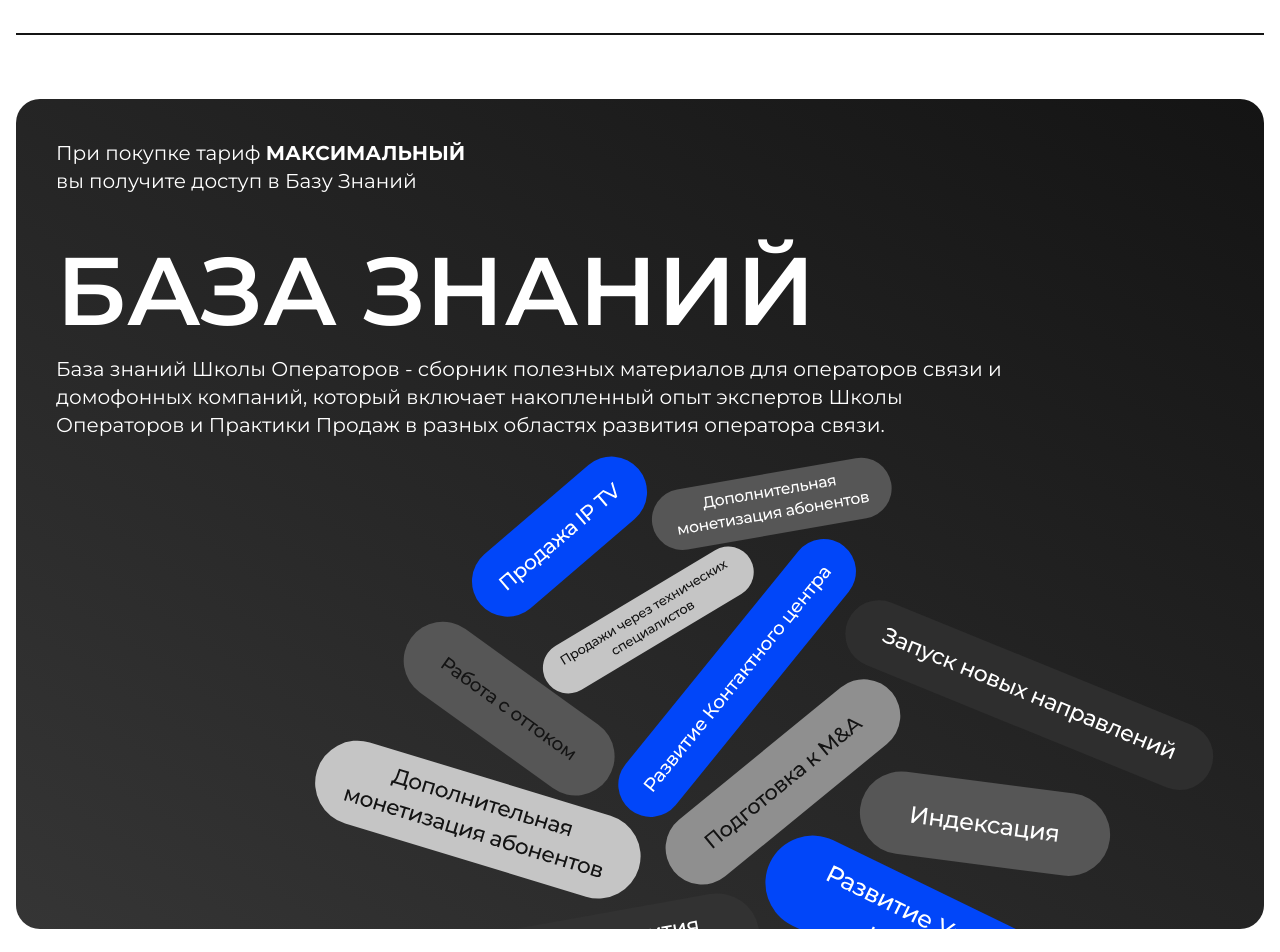
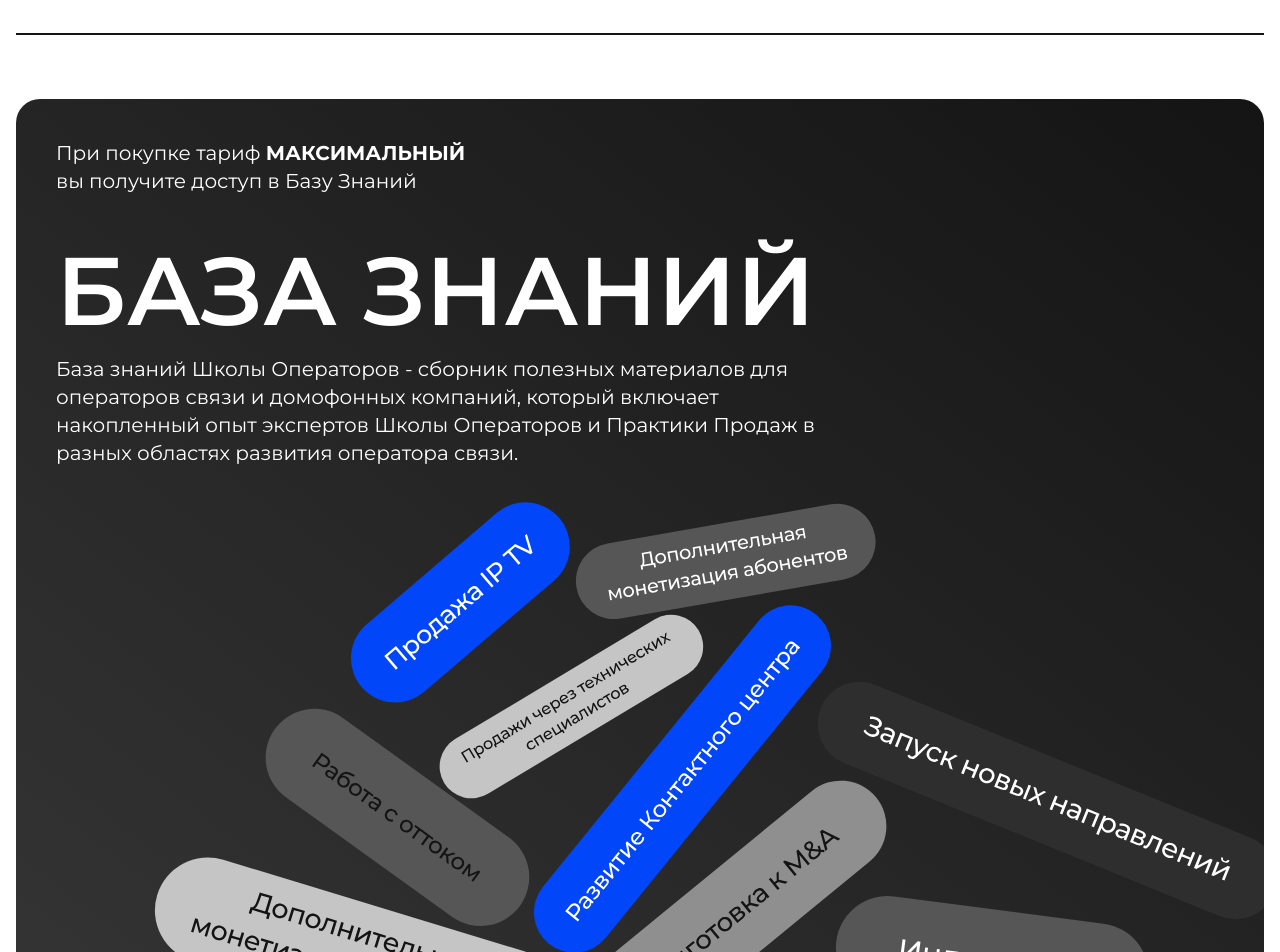
Before and after one commit to EgorZaitsev/xcos-landing, a React (Vite) app: page / in a window 1280 px wide. Shown: the part 5440-6392 px from the top of the page. Built offline with nearby package versions, Linux system fonts and the light colour scheme.

Commit message:
fix knowledge

```diff
--- a/src/KnowledgeBase.jsx
+++ b/src/KnowledgeBase.jsx
@@ -30,13 +30,13 @@ export default function KnowledgeBase() {
   return (
     <div className="bg-white  py-8 md:py-16">
       <motion.div
-        className="container flex flex-col  2xl:flex-row mx-auto px-4 relative   bg-gradient-to-tr md:bg-gradient-to-tr from-[#353535] to-[#141414] text-white overflow-hidden rounded-3xl p-6 md:p-10"
+        className="container flex flex-col  2xl:flex-row xl:gap-24 mx-auto px-4 relative  bg-gradient-to-tr md:bg-gradient-to-tr from-[#353535] to-[#141414] text-white overflow-hidden rounded-3xl p-6 md:p-10"
         initial="hidden"
         whileInView="visible"
         viewport={{ once: true, amount: 0.1 }}
         variants={containerVariants}
       >
-        <div>
+        <div className="flex flex-col justify-between">
           <motion.p
             className="pb-6 md:pb-12 2xl:pb-[300px] text-center lg:text-left text-sm md:text-xl max-w-2xl"
             variants={textVariants}
@@ -52,7 +52,7 @@ export default function KnowledgeBase() {
               БАЗА ЗНАНИЙ
             </motion.h2>
             <motion.p
-              className="text-md text-center lg:text-left  xl:mb-0 md:mb-10 md:text-xl max-w-[950px]"
+              className="text-md text-center lg:text-left  xl:mb-0 md:mb-10 md:text-xl xl:w-[800px] max-w-[950px]"
               variants={textVariants}
             >
               База знаний Школы Операторов - сборник полезных материалов для
@@ -63,9 +63,9 @@ export default function KnowledgeBase() {
           </div>
         </div>
         <div className="relative w-full h-[300px] md:h-[450px] 2xl:h-[700px]">
-          <div className="flex justify-center md:justify-end absolute -bottom-10 xs:-bottom-12 sm:-bottom-52 md:-bottom-32 lg:-bottom-44 xl:-bottom-52 lg:-right-0  2xl:-right-52">
+          <div className="flex justify-center md:justify-end absolute -bottom-10 xs:-bottom-12 sm:-bottom-52 md:-bottom-32 lg:-bottom-96 xl:-bottom-52 2xl:-bottom-10 lg:-right-0 xl:right-12 2xl:-right-64">
             <img
-              className="w-full scale-[2] xs:scale-[1.8] sm:scale-150 lg:scale-100 "
+              className="w-full scale-[2] xs:scale-[1.8] sm:scale-150 lg:100 xl:scale-125 "
               src={
                 window.screen.width > 1530
                   ? "/knowledge.svg"
```
